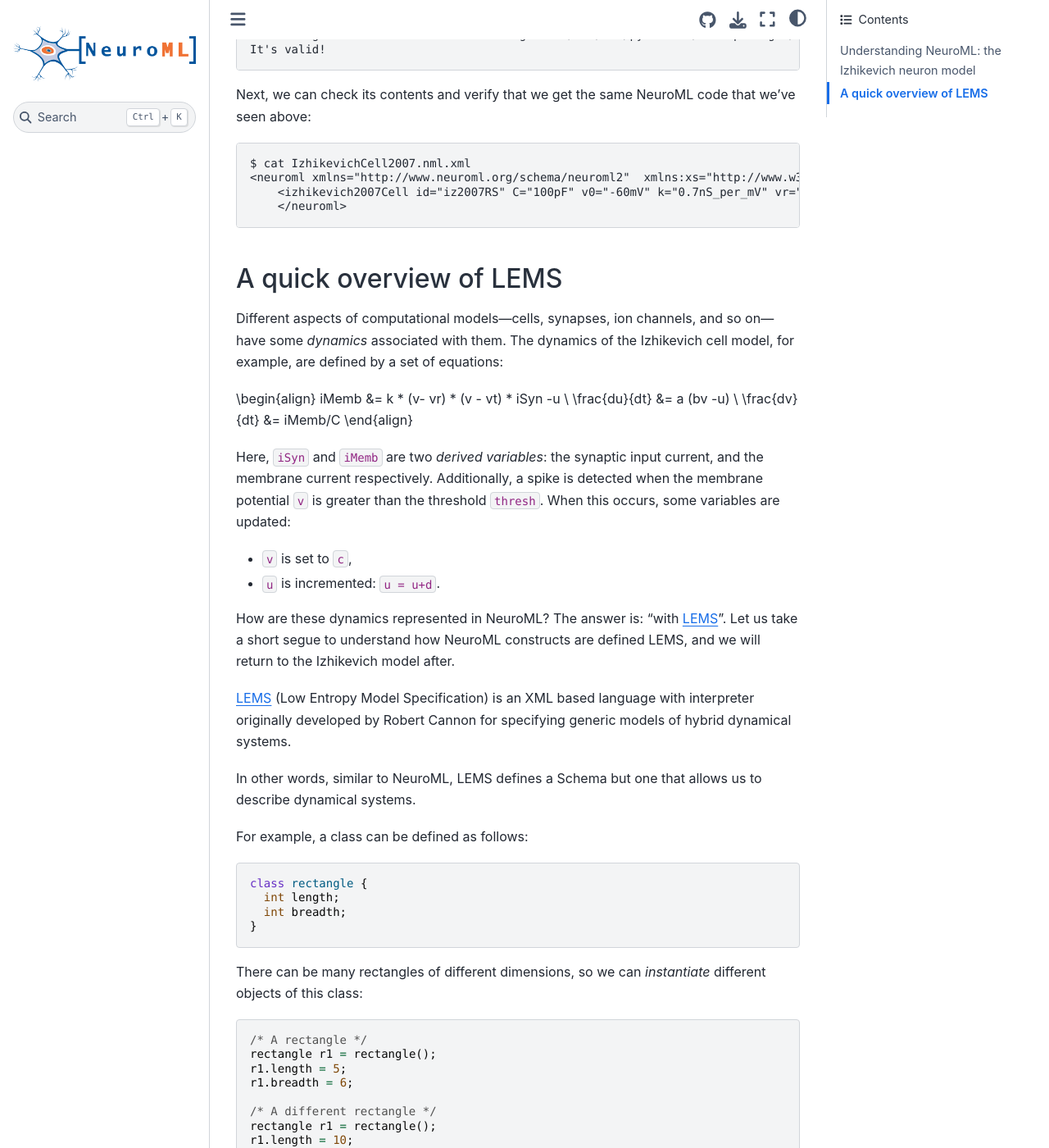
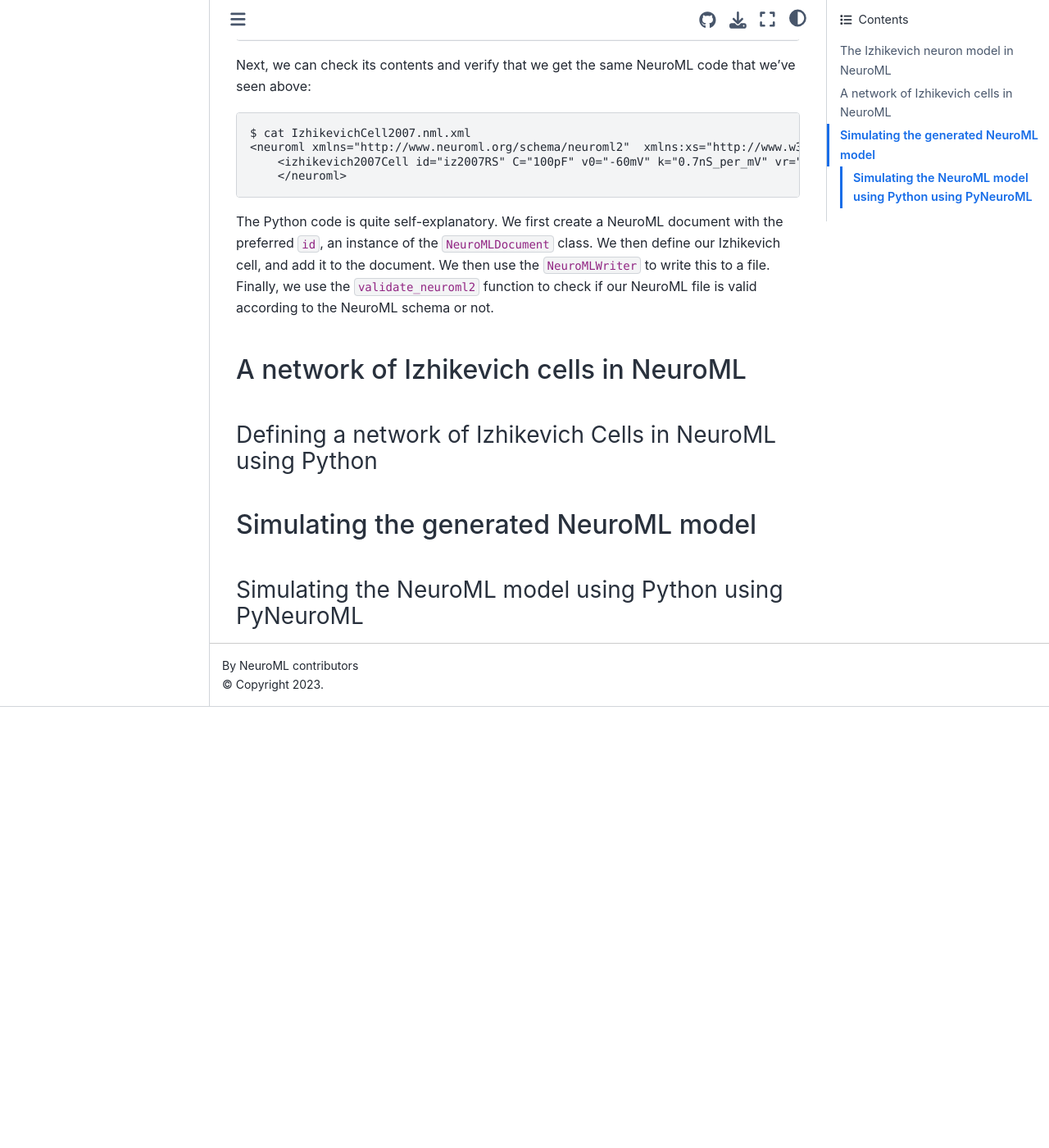
Before and after one commit to NeuroML/Documentation, a Jupyter Book: the page built from source/Userdocs/GettingStarted.md, in a window 1280 px wide and 1400 px high, scrolled down 4858 px. Shown: the whole window at 82% size. Built offline with Jupyter Book 1.0.4 settings and Sphinx 7.4.7 and the Sphinx Book theme 1.1.4, drawn with Linux system fonts in a browser that asks for light colours; pages that are not in the unit, such as notebooks, are missing from menus; cross-references to code outside the pages are shown as plain code; after the commit the page ends 5720 px from its top, so only the background shows below that; some of the changed text lies outside the part shown.

Commit message:
Split LEMS off to a different section

````diff
--- a/source/Userdocs/GettingStarted.md
+++ b/source/Userdocs/GettingStarted.md
@@ -7,8 +7,7 @@ You can learn more about the different tools in their specific sections where yo
 
 Please note that to keep this section simple, we will intentionally skip many of the details and only focus on the important bits necessary to grasp how NeuroML works and is to be used.
 
-% Needs a better heading
-## Understanding NeuroML: the Izhikevich neuron model
+## The Izhikevich neuron model in NeuroML
 
 The description of a simple single compartment Izhikevich point neuron model ({cite}`Izhikevich2007`) in NeuroML is shown below:
 ```{code-block} xml
@@ -190,52 +189,17 @@ $ cat IzhikevichCell2007.nml.xml
     </neuroml>
 ```
 
-% Ankur: continue here: go on to building a network, then go on to dynamics/simulating where LEMS needs to be discussed.
+The Python code is quite self-explanatory.
+We first create a NeuroML document with the preferred `id`, an instance of the `NeuroMLDocument` class.
+We then define our Izhikevich cell, and add it to the document.
+We then use the `NeuroMLWriter` to write this to a file.
+Finally, we use the `validate_neuroml2` function to check if our NeuroML file is valid according to the NeuroML schema or not.
 
-## A quick overview of LEMS
+## A network of Izhikevich cells in NeuroML
 
-Different aspects of computational models---cells, synapses, ion channels, and so on---have some *dynamics* associated with them.
-The dynamics of the Izhikevich cell model, for example, are defined by a set of equations:
+### Defining a network of Izhikevich Cells in NeuroML using Python
 
-\begin{align}
-iMemb &= k * (v- vr) * (v - vt) * iSyn -u \\
-\frac{du}{dt} &= a (bv -u) \\
-\frac{dv}{dt} &= iMemb/C
-\end{align}
 
-Here, `iSyn` and `iMemb` are two *derived variables*: the synaptic input current, and the membrane current respectively.
-Additionally, a spike is detected when the membrane potential `v` is greater than the threshold `thresh`.
-When this occurs, some variables are updated:
+## Simulating the generated NeuroML model
 
-- `v` is set to `c`,
-- `u` is incremented: `u = u+d`.
-
-How are these dynamics represented in NeuroML?
-The answer is: "with [LEMS](http://lems.github.io/LEMS)".
-Let us take a short segue to understand how NeuroML constructs are defined LEMS, and we will return to the Izhikevich model after.
-
-[LEMS](http://lems.github.io/LEMS) (Low Entropy Model Specification) is an XML based language with interpreter originally developed by Robert Cannon for specifying generic models of hybrid dynamical systems.
-
-In other words, similar to NeuroML, LEMS defines a Schema but one that allows us to describe dynamical systems.
-
-For example, a class can be defined as follows:
-```{code-block} cpp
-class rectangle {
-  int length;
-  int breadth;
-}
-```
-
-There can be many rectangles of different dimensions, so we can *instantiate* different objects of this class:
-```{code-block} cpp
-/* A rectangle */
-rectangle r1 = rectangle();
-r1.length = 5;
-r1.breadth = 6;
-
-/* A different rectangle */
-rectangle r1 = rectangle();
-r1.length = 10;
-r1.breadth = 50;
-```
-In the same way, once the `izhikevichCell` ComponentType has been defined in the NeuroML standard with its parameters and dynamics, any number of cells of this type can be instantiated.
+### Simulating the NeuroML model using Python using PyNeuroML
--- a/source/_toc.yml
+++ b/source/_toc.yml
@@ -8,6 +8,7 @@
 - part: User documentation
   chapters:
     - file: ./Userdocs/GettingStarted
+    - file: ./Userdocs/GettingStartedLEMS
     - file: ./Userdocs/Specification
       sections:
         - file: ./Userdocs/NeuroMLv2.md
````
Also changed, not shown: source/Userdocs/GettingStartedLEMS.md (added, +47 -0 lines).
